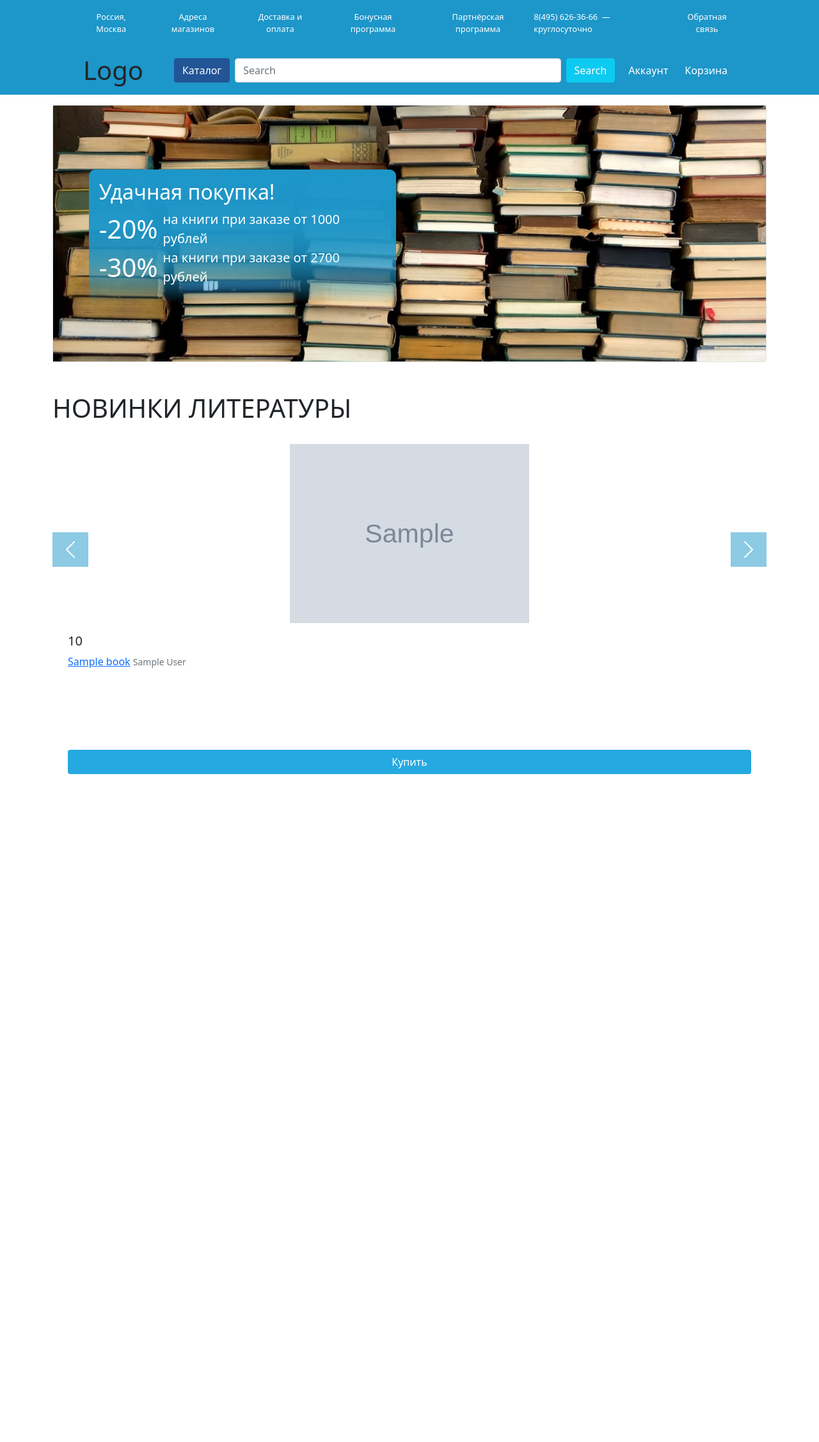
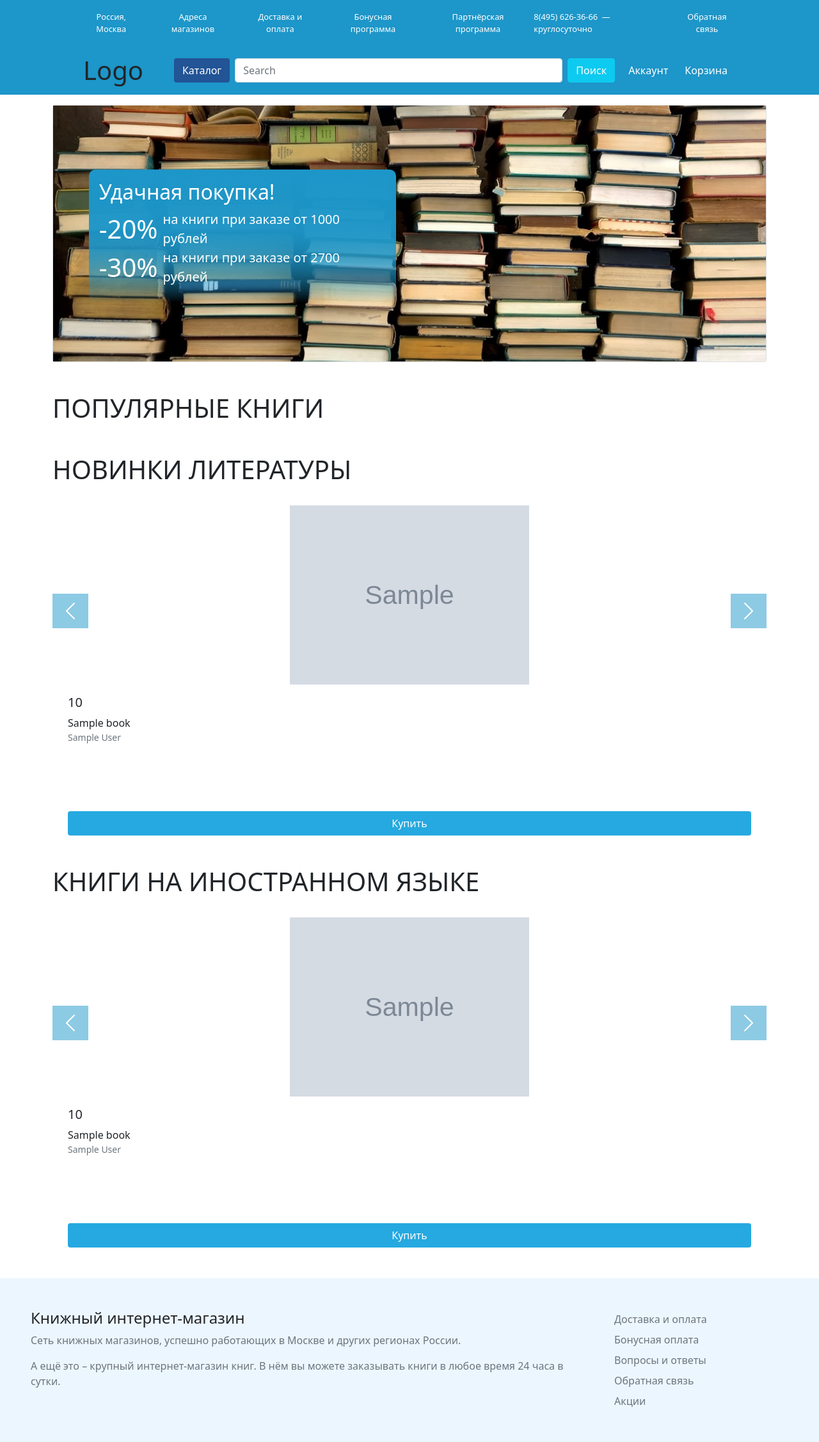
Before and after one commit to MalinaValeria/BookShop, a Django app: template BookShop/shop/templates/main.html in a window 1280 px wide. Shown: the whole page at 64% size. Before the commit the page ends 1210 px from the top, so only its background shows below. Run offline with Django 5.2, Linux system fonts and the light colour scheme; the template is opened without the code that fills it: most values are stand-ins (such as "Sample title", 1, 10 or a date in 2020); grey boxes marked "Sample" are stand-in pictures.

Commit message:
The basis of the main page

```diff
--- a/BookShop/shop/templates/main.html
+++ b/BookShop/shop/templates/main.html
@@ -17,68 +17,127 @@
             </div>
         </div>
         <div>
+            <h1 class="mt-5">ПОПУЛЯРНЫЕ КНИГИ</h1>
+            <div id="carouselPopularBooks" class="carousel slide" data-bs-interval="false" data-ride="carousel">
+                {#                <div class="carousel-inner">#}
+                {#                    {% for i in book_count %}#}
+                {#                        <div class="carousel-item {% if forloop.first %} active {% endif %}">#}
+                {#                            <div class="card-group">#}
+                {#                                {% for book in new_books|slice:i %}#}
+                {#                                    <div class="card book-card">#}
+                {#                                        <a href="#">#}
+                {#                                            <img src="{{ book.image.url }}" class="book-image" alt="...">#}
+                {#                                        </a>#}
+                {#                                        <div class="book-card-body">#}
+                {#                                            <h5 class="card-title">{{ book.price }}</h5>#}
+                {#                                            <a href="#" class="m-0 link-decoration">{{ book.book.name }}</a>#}
+                {#                                            <small class="text-muted d-block">#}
+                {#                                                {% for author in book.book.authors.all %}#}
+                {#                                                    {{ author }}{% if not forloop.last %},#}
+                {#                                                    {% endif %}{% endfor %} </small>#}
+                {#                                        </div>#}
+                {#                                        <a href="#" class="btn text-white"#}
+                {#                                           style="background-color: #26A9E0">Купить</a>#}
+                {#                                    </div>#}
+                {#                                {% endfor %}#}
+                {#                            </div>#}
+                {#                        </div>#}
+                {#                    {% endfor %}#}
+                {#                </div>#}
+                <button class="carousel-control-prev carousel-arrow" type="button"
+                        data-bs-target="#carouselPopularBooks"
+                        data-bs-slide="prev">
+                    <span class="carousel-control-prev-icon" aria-hidden="true"></span>
+                    <span class="visually-hidden">Previous</span>
+                </button>
+                <button class="carousel-control-next carousel-arrow" type="button"
+                        data-bs-target="#carouselPopularBooks"
+                        data-bs-slide="next">
+                    <span class="carousel-control-next-icon" aria-hidden="true"></span>
+                    <span class="visually-hidden">Next</span>
+                </button>
+            </div>
+        </div>
+        <div>
             <h1 class="mt-5">НОВИНКИ ЛИТЕРАТУРЫ</h1>
-            <div id="carouselExampleControls" class="carousel slide" data-bs-interval="false" data-ride="carousel">
+            <div id="carouselNewBooks" class="carousel slide" data-bs-interval="false" data-ride="carousel">
                 <div class="carousel-inner">
-                    <div class="carousel-item active">
+                    {% for i in book_count %}
+                        <div class="carousel-item {% if forloop.first %} active {% endif %}">
                             <div class="card-group">
-                            {% for book in new_books|slice:":6" %}
+                                {% for book in new_books|slice:i %}
                                     <div class="card book-card">
                                         <a href="#">
                                             <img src="{{ book.image.url }}" class="book-image" alt="...">
                                         </a>
                                         <div class="book-card-body">
                                             <h5 class="card-title">{{ book.price }}</h5>
-                                        <a href="#" class="m-0">{{ book.book.name }}</a>
-                                        <small class="text-muted">{% for author in book.book.authors.all %}{{ author }}{% endfor %} </small>
+                                            <a href="#" class="m-0 link-decoration link-dark">{{ book.book.name }}</a>
+                                            <small class="text-muted d-block">
+                                                {% for author in book.book.authors.all %}
+                                                    {{ author }}{% if not forloop.last %},
+                                                    {% endif %}{% endfor %} </small>
                                         </div>
-                                    <a href="#" class="btn text-white" style="background-color: #26A9E0">Купить</a>
+                                        <a href="#" class="btn text-white"
+                                           style="background-color: #26A9E0">Купить</a>
                                     </div>
                                 {% endfor %}
                             </div>
                         </div>
-                    <div class="carousel-item">
+                    {% endfor %}
+
+                </div>
+                <button class="carousel-control-prev carousel-arrow" type="button"
+                        data-bs-target="#carouselNewBooks"
+                        data-bs-slide="prev">
+                    <span class="carousel-control-prev-icon" aria-hidden="true"></span>
+                    <span class="visually-hidden">Previous</span>
+                </button>
+                <button class="carousel-control-next carousel-arrow" type="button"
+                        data-bs-target="#carouselNewBooks"
+                        data-bs-slide="next">
+                    <span class="carousel-control-next-icon" aria-hidden="true"></span>
+                    <span class="visually-hidden">Next</span>
+                </button>
+            </div>
+        </div>
+        <div>
+            <h1 class="mt-5">КНИГИ НА ИНОСТРАННОМ ЯЗЫКЕ</h1>
+            <div id="carouselForeignBooks" class="carousel slide" data-bs-interval="false" data-ride="carousel">
+                <div class="carousel-inner">
+                    {% for i in book_count %}
+                        <div class="carousel-item {% if forloop.first %} active {% endif %}">
                             <div class="card-group">
-                            {% for book in new_books|slice:"6:12" %}
+                                {% for book in foreign_books|slice:i %}
                                     <div class="card book-card">
                                         <a href="#">
                                             <img src="{{ book.image.url }}" class="book-image" alt="...">
                                         </a>
                                         <div class="book-card-body">
                                             <h5 class="card-title">{{ book.price }}</h5>
-                                        <a href="#" class="m-0">{{ book.book.name }}</a>
-                                        <small class="text-muted">{% for author in book.book.authors.all %}{{ author }}{% endfor %} </small>
+                                            <a href="#" class="m-0 link-decoration link-dark">{{ book.book.name }}</a>
+                                            <small class="text-muted d-block">
+                                                {% for author in book.book.authors.all %}
+                                                    {{ author }}{% if not forloop.last %},
+                                                    {% endif %}{% endfor %} </small>
                                         </div>
-                                    <a href="#" class="btn text-white" style="background-color: #26A9E0">Купить</a>
+                                        <a href="#" class="btn text-white"
+                                           style="background-color: #26A9E0">Купить</a>
                                     </div>
                                 {% endfor %}
                             </div>
                         </div>
-                    <div class="carousel-item">
-                        <div class="card-group">
-                            {% for book in new_books|slice:"12:" %}
-                                <div class="card book-card">
-                                    <a href="#">
-                                        <img src="{{ book.image.url }}" class="book-image" alt="...">
-                                    </a>
-                                    <div class="book-card-body">
-                                        <h5 class="card-title">{{ book.price }}</h5>
-                                        <a href="#" class="m-0">{{ book.book.name }}</a>
-                                        <small class="text-muted">{% for author in book.book.authors.all %}{{ author }}{% endfor %} </small>
-                                    </div>
-                                    <a href="#" class="btn text-white" style="background-color: #26A9E0">Купить</a>
-                                </div>
                     {% endfor %}
-                        </div>
-                    </div>
+
                 </div>
                 <button class="carousel-control-prev carousel-arrow" type="button"
-                        data-bs-target="#carouselExampleControls"
+                        data-bs-target="#carouselForeignBooks"
                         data-bs-slide="prev">
                     <span class="carousel-control-prev-icon" aria-hidden="true"></span>
                     <span class="visually-hidden">Previous</span>
                 </button>
-                <button class="carousel-control-next carousel-arrow" type="button" data-bs-target="#carouselExampleControls"
+                <button class="carousel-control-next carousel-arrow" type="button"
+                        data-bs-target="#carouselForeignBooks"
                         data-bs-slide="next">
                     <span class="carousel-control-next-icon" aria-hidden="true"></span>
                     <span class="visually-hidden">Next</span>
@@ -86,4 +145,23 @@
             </div>
         </div>
     </div>
+    <footer class="main-footer">
+        <div class="py-5 d-flex">
+            <div class="w-75 px-5">
+                <h4 class="">Книжный интернет-магазин</h4>
+                <p class="text-secondary">
+                    Cеть книжных магазинов, успешно работающих в Москве и других регионах России.
+                </p>
+                <p class="text-secondary">А ещё это – крупный интернет-магазин книг. В нём вы можете заказывать книги в любое время 24 часа в
+                    сутки.</p>
+            </div>
+            <ul class="list-unstyled m-0">
+                <li class="py-1"><a href="#" class="link-secondary link-decoration">Доставка и оплата</a></li>
+                <li class="py-1"><a href="#" class="link-secondary link-decoration">Бонусная оплата</a></li>
+                <li class="py-1"><a href="#" class="link-secondary link-decoration">Вопросы и ответы</a></li>
+                <li class="py-1"><a href="#" class="link-secondary link-decoration">Обратная связь</a></li>
+                <li class="py-1"><a href="#" class="link-secondary link-decoration">Акции</a></li>
+            </ul>
+        </div>
+    </footer>
 {% endblock %}
--- a/BookShop/shop/templates/partial/header.html
+++ b/BookShop/shop/templates/partial/header.html
@@ -33,7 +33,7 @@
                     <div class="w-100">
                         <form class="d-flex ms-2 w-100">
                             <input class="form-control me-2" type="search" placeholder="Search" aria-label="Search">
-                            <button class="btn btn-info text-white" type="submit">Search</button>
+                            <button class="btn btn-info text-white" type="submit">Поиск</button>
                         </form>
                     </div>
                 </div>
--- a/BookShop/shop/views/main.py
+++ b/BookShop/shop/views/main.py
@@ -11,4 +11,7 @@
     def get_context_data(self, **kwargs):
         context = super().get_context_data(**kwargs)
         context['new_books'] = self.model.objects.all().order_by('-publication_year')[:18]
+        context['popular_books'] = self.model.objects.all().order_by('-circulation')[:18]
+        context['foreign_books'] = self.model.objects.filter(book__category__parent_id=2).order_by('-publication_year')[:18]
+        context['book_count'] = (':6', '6:12', '12:')
         return context
--- a/BookShop/static/css/main.css
+++ b/BookShop/static/css/main.css
@@ -51,6 +51,13 @@
     background-color: #1D96C9 !important;
 }
 
+.main-footer{
+    background-color: #ECF6FE;
+}
+
+.link-decoration{
+    text-decoration: none;
+}
 
 
 @media screen and (width < 768px) {
```
Lines whose indentation alone changed are shown as unchanged.
